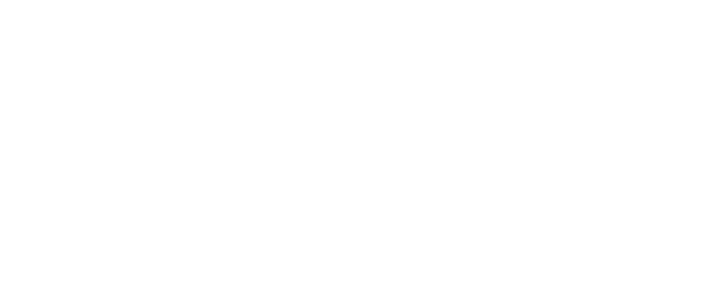
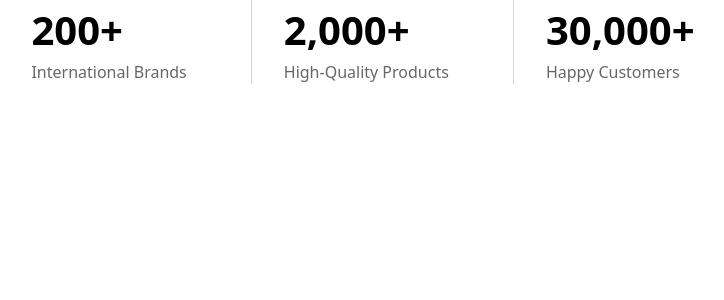
Before and after one commit to DiegoOtani/Shop, a Next.js app: page / in a window 1280 px wide. Shown: the top 300 px of the page, without its empty margins (261-985 px from the left). Built offline with nearby package versions, Linux system fonts and the light colour scheme.

Commit message:
feat: add QuantityInfo section in home page

```diff
--- a/src/app/page.tsx
+++ b/src/app/page.tsx
@@ -1,7 +1,15 @@
+import QuantityInfo from "@/components/QuantityInfo";
+
 export default function Home() {
   return <>
-    <main>
-
+    <main className="w-full flex flex-col items-center justify-center">
+      <section className="w-full flex justify-center space-x-8 flex-wrap">
+        <QuantityInfo quantity={"200"} text="International Brands" />
+        <div className="border-r border-gray-300"></div>
+        <QuantityInfo quantity={"2,000"} text="High-Quality Products" />
+        <div className="hidden sm:block border-r border-gray-300"></div>
+        <QuantityInfo quantity={"30,000"} text="Happy Customers" />
+      </section>
     </main>
   </>
 }
```
